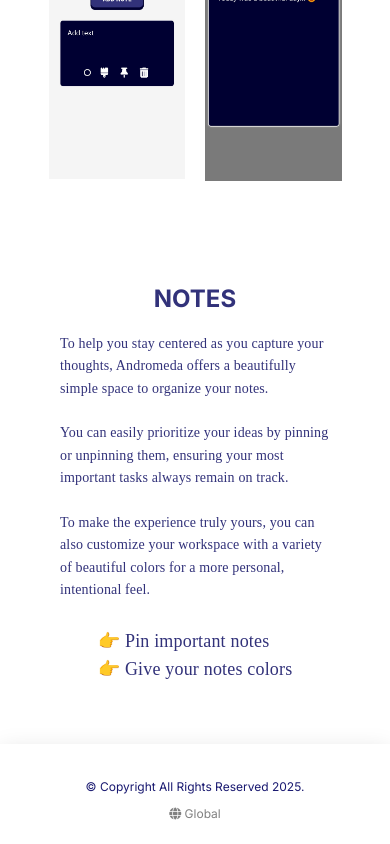
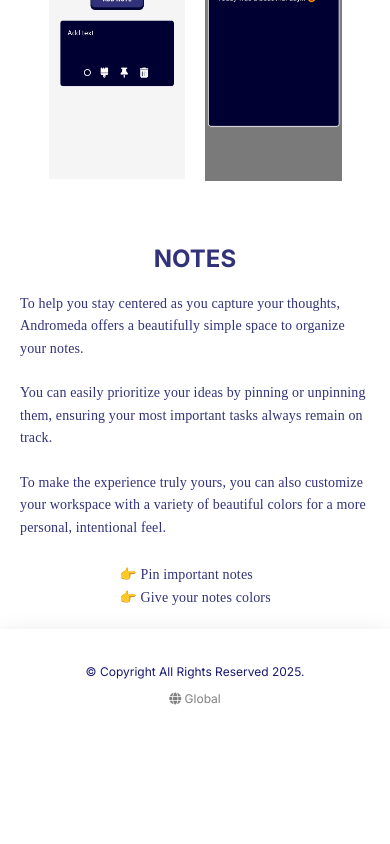
Before and after one commit to abk2191/aphelion-labs, a React (Vite) app: page /aphelion-labs/andromeda in a window 390 px wide. Shown: the part 703-1547 px from the top of the page. After the commit the page ends 1432 px from the top, so only its background shows below. Built offline with nearby package versions, Linux system fonts and the light colour scheme; a web font is replaced by a local one.

Commit message:
Added new features

```diff
--- a/src/index.css
+++ b/src/index.css
@@ -638,12 +638,16 @@
     line-height: 1.6;
   }
 
+  .andromeda-page-heading {
+    padding: 20px;
+  }
+
   .andromeda-page-heading p {
     font-size: 14px;
     line-height: 1.6;
   }
 
   .note-features p {
-    font-size: 18px;
+    font-size: 14px;
   }
 }
```
